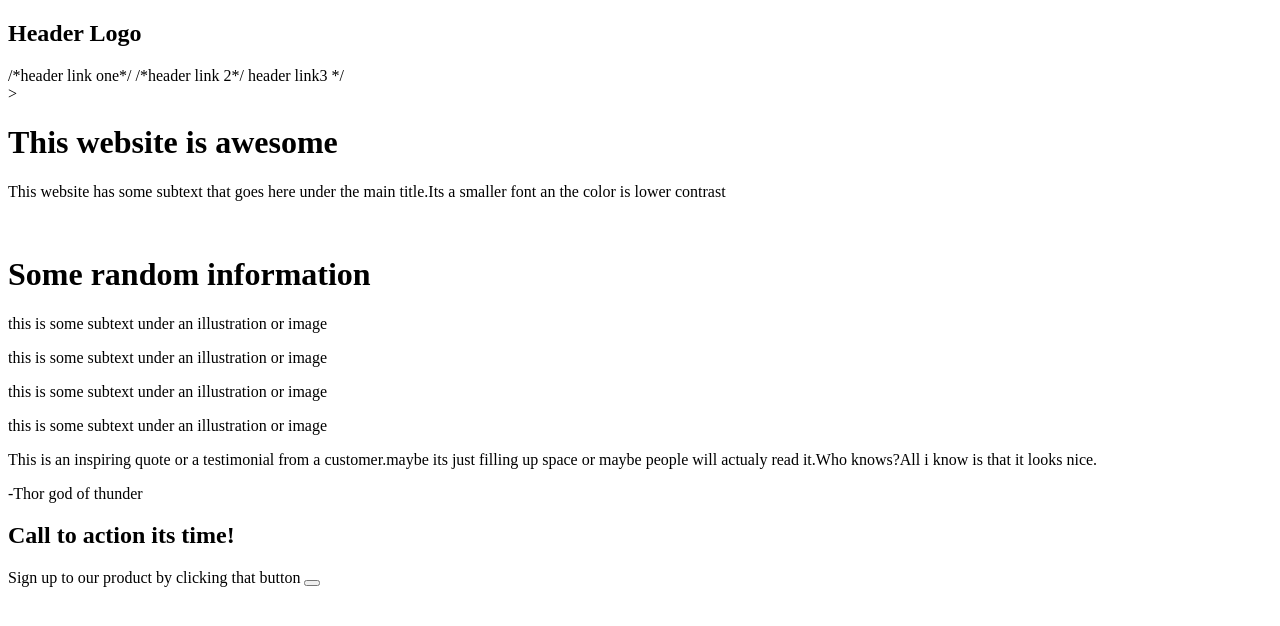
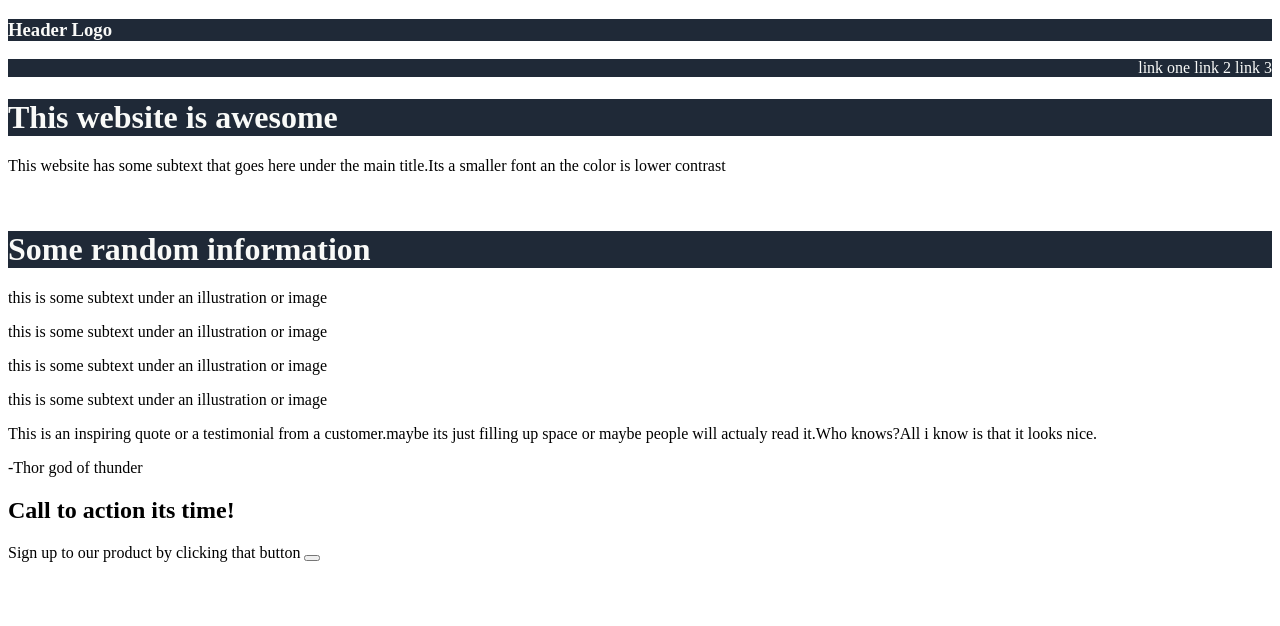
Before and after one commit to seanj06/Landing-page, a plain HTML site: page index.html in a window 1280 px wide. Drawn offline with Linux system fonts and the light colour scheme; files that its build step writes are made by us from their sources; files whose address does not match are found by name.

Commit message:
added base content for style page

```diff
--- a/index.html
+++ b/index.html
@@ -4,19 +4,26 @@
     <meta charset="UTF-8">
     <meta http-equiv="X-UA-Compatible" content="IE=edge">
     <meta name="viewport" content="width=>, initial-scale=1.0">
+    <link rel="stylesheet" href="/Users/sineadoshea/project/Landing-page/style.css">
     <title>Document</title>
 </head>
 <body>
-   <div>
-    <header><h2>Header Logo</h2>/*header link one*/ /*header link 2*/ header link3 */</header>
+  <header>
+     <div>
 
-    ><h1>This website is awesome</h1>
+     <h3 class="header-logo">Header Logo</h3>
 
-    <p>This website has some subtext that goes here under the main title.Its a smaller font an the color is lower contrast</p>
+     <p class="header-links">link one link 2 link 3</p>
+     </div>
 
+     <p>
+     <h1>This website is awesome</h1>
+    </p>
+     <p>This website has some subtext that goes here under the main title.Its a smaller font an the color is lower contrast</p>
+</div>
     <img
     <button sign up text
-   </div>
+
 
    <div>
 <h1>Some random information</h1>
--- /dev/null
+++ b/style.css
@@ -0,0 +1,28 @@
+
+
+.header-logo{
+    display: flex;
+    background-color: #1f2937;
+    font-weight: bolder;
+    color: #f9faf8;;
+    justify-content: flex-start;
+    align-items: flex-start;
+}
+
+.header-links{
+    display: flex;
+    background-color: #1f2937;
+    justify-content: flex-end;
+    align-items: flex-start;
+    color: #f9faf8;
+    flex-grow: initial;
+
+}
+
+h1{
+    display: flex;
+    background-color: #1f2937;
+    font-weight: bold;
+    color: #f9faf8;
+    padding: 0%;
+}
```
